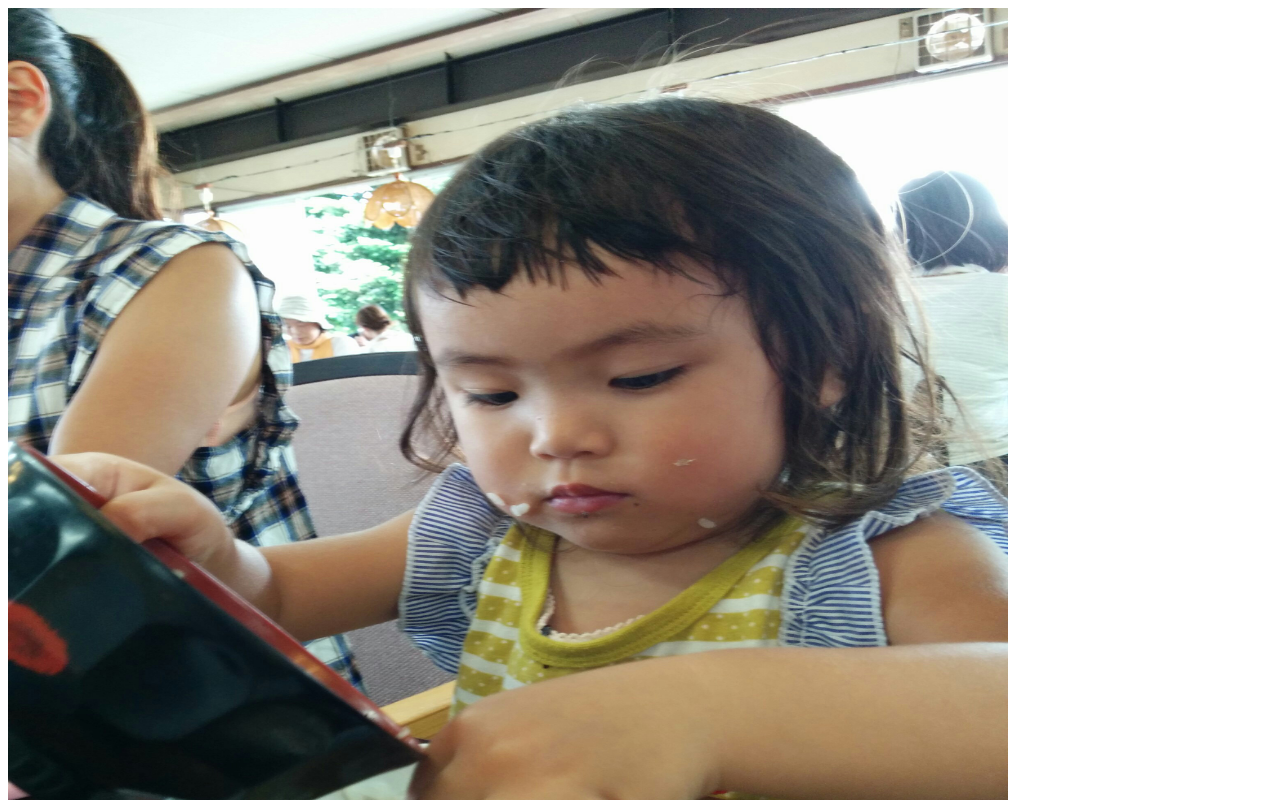
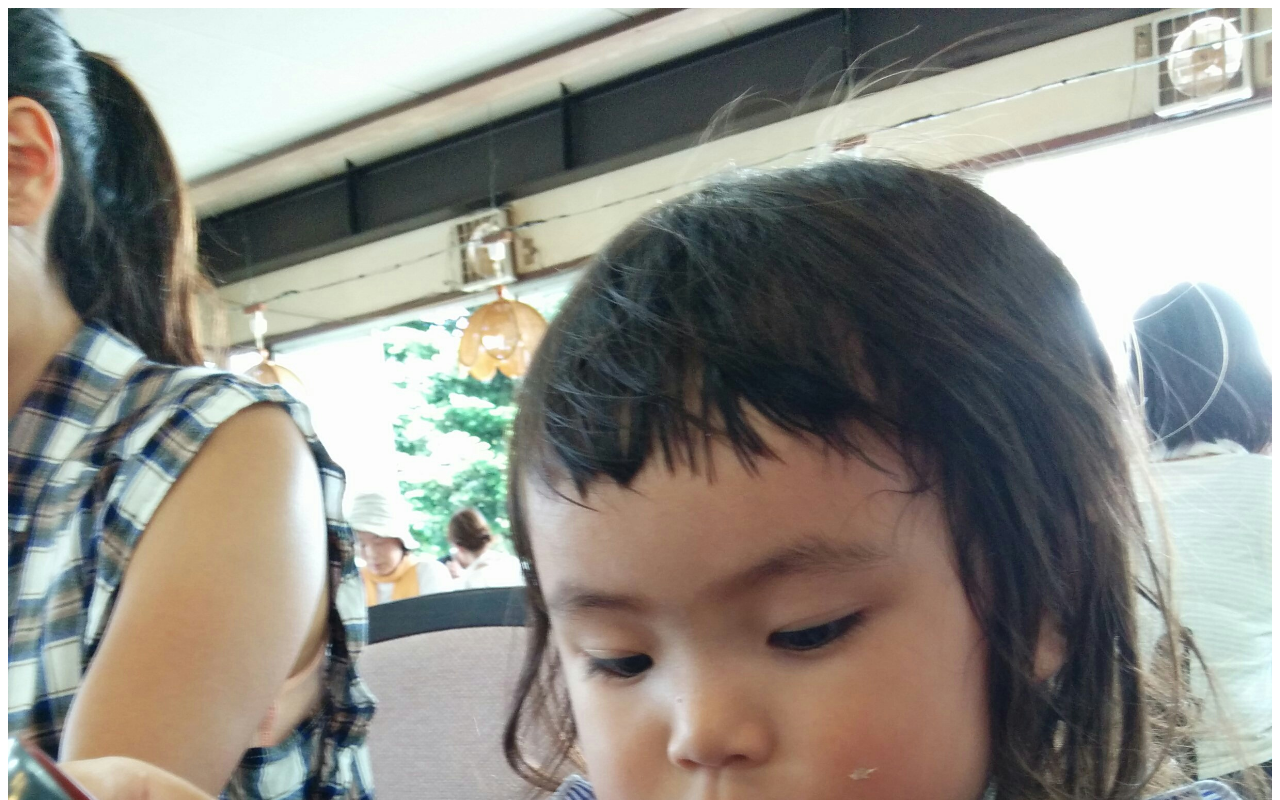
Before and after one commit to shimizuryo/test_site, a plain HTML site: page index.html in a window 1280 px wide. Shown: the top 800 px of the page. Drawn offline with Linux system fonts and the light colour scheme.

Commit message:
size chenge2

```diff
--- a/index.html
+++ b/index.html
@@ -5,7 +5,7 @@
 </HEAD>
 <BODY>
 
-<img src="./JPG/IMG_20150810_131642.jpg" width="1000" height="1000">
+<img src="./JPG/IMG_20150810_131642.jpg" width="100%" height="auto">
 
 </BODY>
 </HTML>
```
